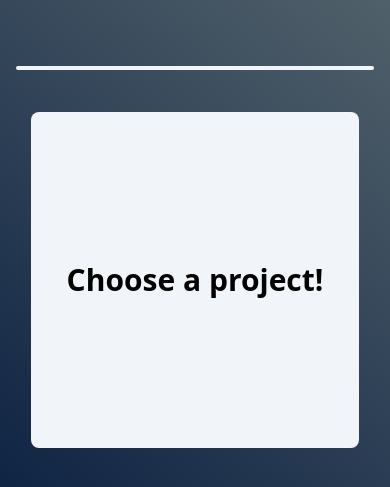
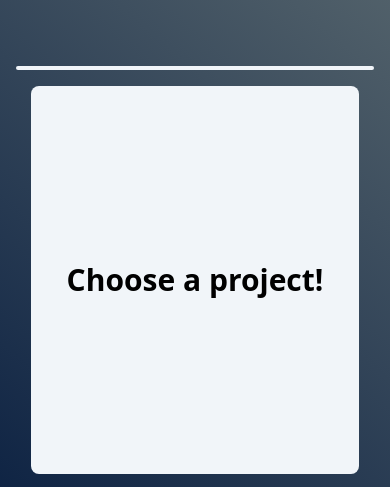
Before and after one commit to leobmend/leobmend.github.io, a React (Create React App) app: page /projects in a window 390 px wide. Shown: the part 354-841 px from the top of the page. Built offline with nearby package versions, Linux system fonts and the light colour scheme.

Commit message:
style: minor sizing and responsive design changes on projects descriptions

```diff
--- a/src/components/ProjectDescription.js
+++ b/src/components/ProjectDescription.js
@@ -3,13 +3,15 @@ import PropTypes from 'prop-types';
 import githubSvg from '../midia/github.svg';
 import diagonalArrow from '../midia/diagonal-arrow.svg';
 
-const h1DivStyle = 'flex items-center self-start mx-4 my-2 font-bold text-2xl md:text-4xl';
+const h1DivStyle = 'flex items-center self-start mx-4 my-2 font-bold text-[1.25rem] md:text-4xl';
 const h2Style = 'self-start mx-4 my-2 font-bold text-lg md:text-2xl';
 const pStyle = 'text-lg md:text-2xl text-justify';
 
 const getDescriptions = {
   '': (
-    <p className="font-bold text-center text-3xl md:text-4xl lg:text-5xl">Choose a project!</p>
+    <p className="font-bold m-auto text-center text-3xl md:text-4xl lg:text-5xl ">
+      Choose a project!
+    </p>
   ),
   'Trybewarts Form': (
     <>
@@ -134,8 +136,9 @@ function ProjectDescription({ project }) {
 
   return (
     <article
-      className={ `ease-in-out duration-500 flex flex-col p-4 lg:p-10 rounded-lg bg-slate-100
-        justify-around items-center min-h-[80%] w-11/12 ${articleStyle}` }
+      className={ 'ease-in-out duration-500 flex overflow-auto scrollbar flex-col p-4 h-full '
+        + 'rounded-lg bg-slate-100 items-center min-h-[80%] w-11/12 lg:p-10 '
+        + `lg:justify-around lg:overflow-hidden ${articleStyle}` }
     >
       {descriptionHtml}
     </article>
--- a/src/pages/Projects.js
+++ b/src/pages/Projects.js
@@ -85,7 +85,7 @@ function Projects() {
           + `z-10 ${hrStyle}` }
       />
       <div
-        className={ 'ease-in-out duration-700 h-1/2 w-screen px-4 flex justify-center '
+        className={ 'ease-in-out duration-700 h-1/2 w-screen p-4 flex justify-center '
           + `items-center ${downContainerStyle}` }
       >
         <ProjectDescription project={ projectSelected } />
```
